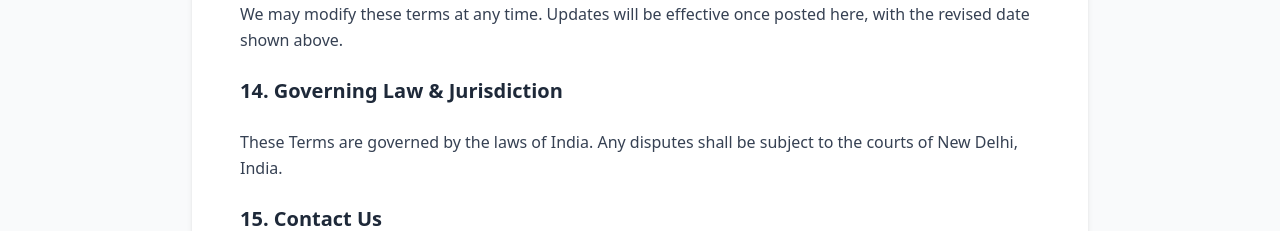
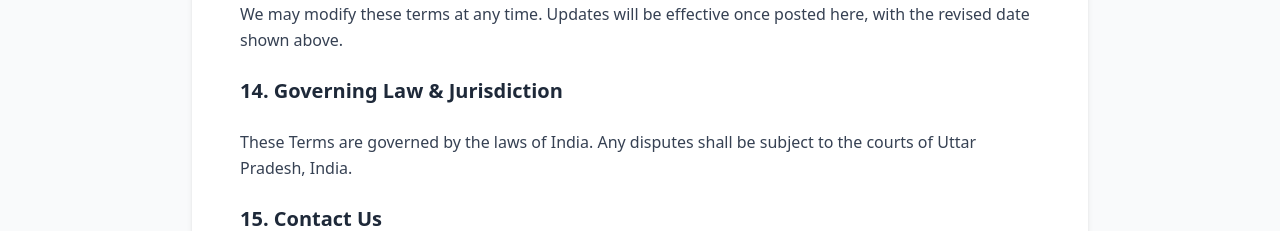
Before and after one commit to novusmodeonline/novusmode, a Next.js app: page /terms-and-conditions in a window 1280 px wide. Shown: the part 2100-2331 px from the top of the page. Built offline with nearby package versions, Linux system fonts and the light colour scheme; no server answers; the database is empty.

Commit message:
TnC fixed.

```diff
--- a/src/app/terms-and-conditions/page.jsx
+++ b/src/app/terms-and-conditions/page.jsx
@@ -15,9 +15,9 @@ export default function TermsAndConditionsPage() {
 
         <section className="space-y-6 text-gray-700 leading-relaxed">
           <p>
-            Welcome to <strong>NovusMode</strong>(operated by OIN GLOBAL SERVICES
-            PVT LTD) ("we," "our," "us"). By accessing or purchasing from our
-            website <strong>novusmode.com</strong> ("Site"), you agree
+            Welcome to <strong>NovusMode</strong>(operated by OIN GLOBAL
+            SERVICES PVT LTD) ("we," "our," "us"). By accessing or purchasing
+            from our website <strong>novusmode.com</strong> ("Site"), you agree
             to comply with and be bound by these Terms and Conditions. Please
             read them carefully before using our services.
           </p>
@@ -149,7 +149,7 @@ export default function TermsAndConditionsPage() {
           </h2>
           <p>
             These Terms are governed by the laws of India. Any disputes shall be
-            subject to the courts of New Delhi, India.
+            subject to the courts of Uttar Pradesh, India.
           </p>
 
           <h2 className="text-xl font-semibold text-gray-800">
```
